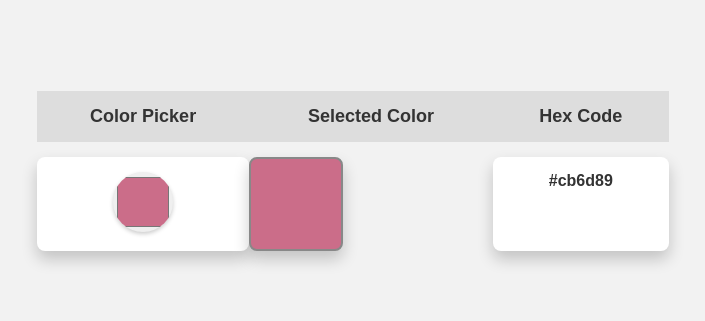
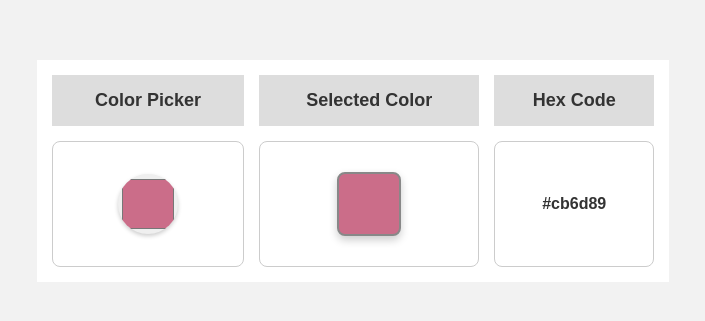
Before and after one commit to dploche/javascript, a plain HTML site: page COLOR PICKER/index.html in a window 1280 px wide. Shown: the part 237-558 px from the top of the page, without its empty margins (287-992 px from the left). Drawn offline with Linux system fonts and the light colour scheme.

Commit message:
Style adjustments to html and css. JS Functionality is the same.

```diff
--- a/COLOR PICKER/index.html
+++ b/COLOR PICKER/index.html
@@ -17,9 +17,17 @@
                     <th>Hex Code</th>
                 </tr>
                 <tr>
-                  <td><input type="color" id="colorPicker" value="#6a5acd" onchange="assignColorToSquare()"></td>
-                  <td id="square"></td>
-                  <td id="hexCode"></td>
+                    <td>
+                        <div class="cell-content">
+                            <input type="color" id="colorPicker" value="#6a5acd" onchange="assignColorToSquare()">
+                        </div>
+                    </td>
+                    <td>
+                        <div class="cell-content" id="square"></div>
+                    </td>
+                    <td>
+                        <div class="cell-content" id="hexCode"></div>
+                    </td>
                 </tr>
             </table>
         </div>
--- a/COLOR PICKER/style.css
+++ b/COLOR PICKER/style.css
@@ -12,7 +12,8 @@ body {
 
 #table {
     border-collapse: separate;
-    border-spacing: 0 15px;
+    border-spacing: 15px;  /* adjust this value to increase/decrease space between cells */
+    background-color: white; /* Set the background color of the table to white */
 }
 
 #table th {
@@ -26,10 +27,11 @@ body {
 #table td {
     padding: 15px;
     text-align: center;
-    background-color: #fff;
+    background-color: white;  /* White background */
     border-radius: 8px;
-    box-shadow: 0px 8px 16px 0px rgba(0, 0, 0, 0.2);
-    vertical-align: top;
+    border: 1px solid #ccc;  /* Gray border */
+    vertical-align: middle;
+    box-shadow: 0px 0px 0px; /* remove the box-shadow */
 }
 
 #colorPicker {
@@ -39,6 +41,8 @@ body {
     cursor: pointer;
     border-radius: 50%;
     box-shadow: 0px 2px 4px 0px rgba(0, 0, 0, 0.2);
+    display: block;
+    margin: auto;
 }
 
 #square {
@@ -48,10 +52,8 @@ body {
     border: 2px solid #888;
     box-shadow: 0px 4px 8px 0px rgba(0, 0, 0, 0.2);
     border-radius: 8px;
-    display: flex;
-    align-items: center;
-    justify-content: center;
-    padding: 10px;
+    display: block;
+    margin: 15px auto;
 }
 
 #hexCode {
```
